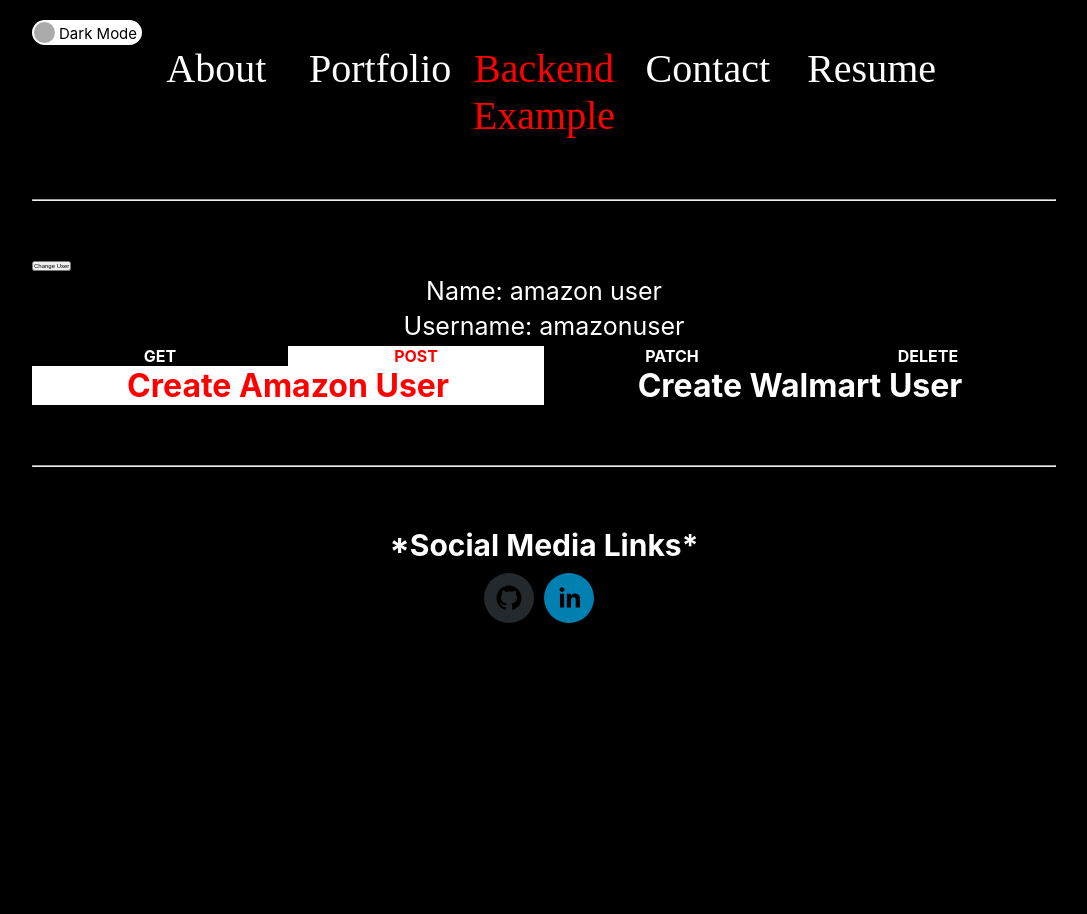
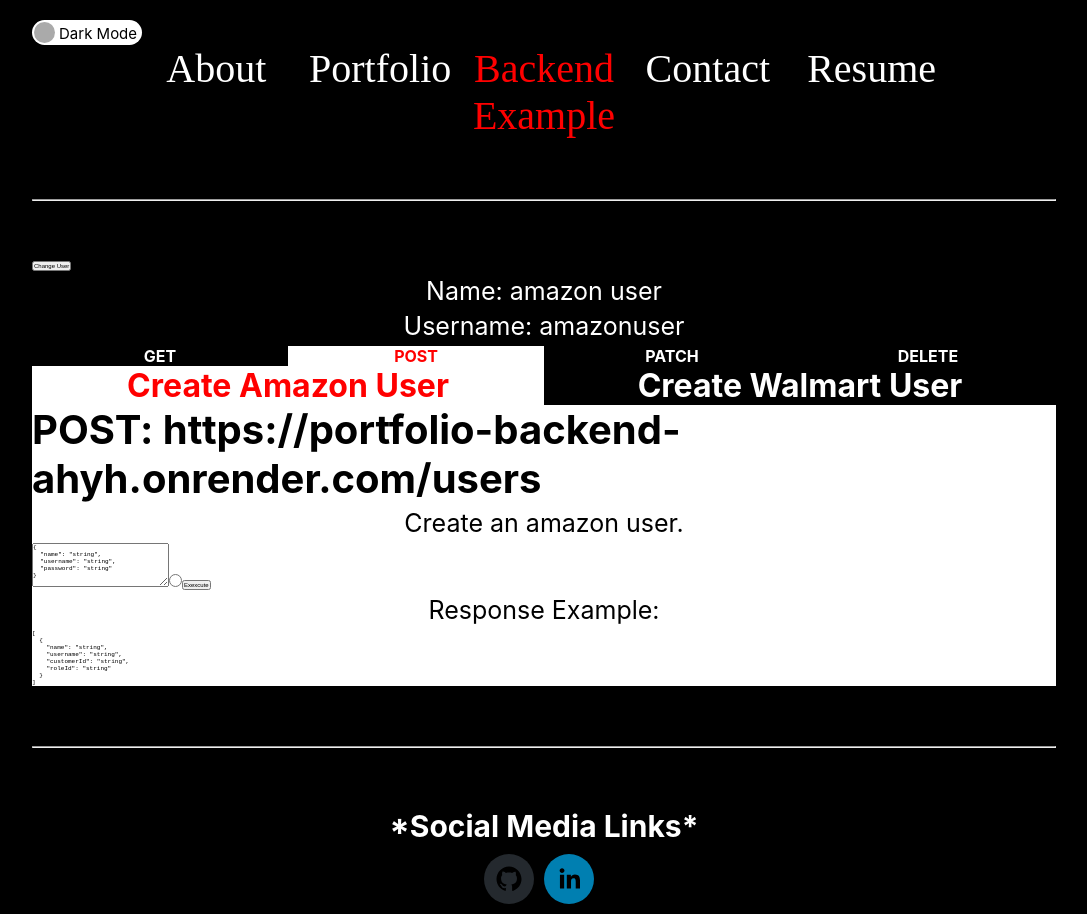
Before and after one commit to mjgiannelli/ts-portfolio, a React (Create React App) app: page / in a window 1280 px wide. Both pictures are taken after a click on the element "POST". Shown: the whole page, without its empty margins (96-1183 px from the left). Before the commit the page ends 820 px from the top, so only its background shows below. Built offline with nearby package versions, Linux system fonts and the light colour scheme.

Commit message:
consolidate api calls, add foundation for post route calls

```diff
--- a/src/app-2d/api/api.ts
+++ b/src/app-2d/api/api.ts
@@ -1,4 +1,4 @@
-import { LoginDTO } from './api.dto';
+import { CreateUserBodyDTO, LoginDTO } from './api.dto';
 
 export class API {
   static apiUrl = 'https://portfolio-backend-ahyh.onrender.com/';
@@ -39,23 +39,11 @@
     return data;
   }
 
-  public static async getAllUsers(token: string) {
-    const resp = await fetch(this.apiUrl + 'users', {
-      method: 'GET',
-      headers: {
-        Authorization: 'Bearer ' + token,
-        'Content-Type': 'application/json',
-        Accept: 'application/json',
-      },
-    });
-    const data = await resp.json();
-    return data;
-  }
-
-  public static async getAllAmazonUsers(token: string) {
-    console.log('customer id: ', this.amazonCustomerId);
+  public static async getAllUsers(token: string, customer?: string) {
     const resp = await fetch(
-      this.apiUrl + 'users/customer/' + this.amazonCustomerId,
+      this.apiUrl +
+        'users' +
+        `/${customer === 'amazon' ? `/customer/${this.amazonCustomerId}` : customer === 'walmart' ? `/customer/${this.walmartCustomerId}` : ''}`,
       {
         method: 'GET',
         headers: {
@@ -69,9 +57,11 @@
     return data;
   }
 
-  public static async getAllWalmartUsers(token: string) {
+  public static async getUserById(token: string, customer: string) {
     const resp = await fetch(
-      this.apiUrl + 'users/customer/' + this.walmartCustomerId,
+      this.apiUrl +
+        'users/' +
+        `${customer === 'amazon' ? this.amazonUserIdGet : this.walmartUserIdGet}`,
       {
         method: 'GET',
         headers: {
@@ -85,27 +75,21 @@
     return data;
   }
 
-  public static async getAmazonUserById(token: string) {
-    const resp = await fetch(this.apiUrl + 'users/' + this.amazonUserIdGet, {
-      method: 'GET',
+  public static async createUser(
+    token: string,
+    customer: string,
+    body: CreateUserBodyDTO,
+  ) {
+    body.customerId =
+      customer === 'amazon' ? this.amazonCustomerId : this.walmartCustomerId;
+    const resp = await fetch(this.apiUrl + 'users/', {
+      method: 'POST',
       headers: {
         Authorization: 'Bearer ' + token,
         'Content-Type': 'application/json',
         Accept: 'application/json',
       },
-    });
-    const data = await resp.json();
-    return data;
-  }
-
-  public static async getWalmartUserById(token: string) {
-    const resp = await fetch(this.apiUrl + 'users/' + this.walmartUserIdGet, {
-      method: 'GET',
-      headers: {
-        Authorization: 'Bearer ' + token,
-        'Content-Type': 'application/json',
-        Accept: 'application/json',
-      },
+      body: JSON.stringify(body),
     });
     const data = await resp.json();
     return data;
--- a/src/app-2d/components/api-routes/api-routes.tsx
+++ b/src/app-2d/components/api-routes/api-routes.tsx
@@ -2,6 +2,7 @@
 import { API } from '../../api/api';
 import Route from '../route/route';
 import './api-routes.scss';
+import { CreateUserBodyDTO } from '../../api/api.dto';
 
 export interface ApiRoutesProps {
   token: string;
@@ -10,6 +11,11 @@
 const ApiRoutes: React.FC<ApiRoutesProps> = ({ token }) => {
   const [activeReq, setActiveReq] = useState<string>('get');
   const [activeRoute, setActiveRoute] = useState<string>('get-all');
+  const [createUserBody, setCreateUserBody] = useState<CreateUserBodyDTO>({
+    name: '',
+    username: '',
+    password: '',
+  });
   const [error, setError] = useState<boolean>(false);
 
   return (
@@ -129,7 +135,7 @@
                       },
                     ],
                   }}
-                  req={() => API.getAllAmazonUsers(token)}
+                  req={() => API.getAllUsers(token, 'amazon')}
                   className="req-container"
                 />
               ) : activeRoute === 'get-all-walmart' ? (
@@ -147,7 +153,7 @@
                       },
                     ],
                   }}
-                  req={() => API.getAllWalmartUsers(token)}
+                  req={() => API.getAllUsers(token, 'walmart')}
                   className="req-container"
                 />
               ) : activeRoute === 'get-an-amazon' ? (
@@ -163,7 +169,7 @@
                       roleId: 'string',
                     },
                   }}
-                  req={() => API.getAmazonUserById(token)}
+                  req={() => API.getUserById(token, 'amazon')}
                   className="req-container"
                 />
               ) : activeRoute === 'get-a-walmart' ? (
@@ -179,7 +185,7 @@
                       roleId: 'string',
                     },
                   }}
-                  req={() => API.getWalmartUserById(token)}
+                  req={() => API.getUserById(token, 'walmart')}
                   className="req-container"
                 />
               ) : null}
@@ -204,6 +210,48 @@
                   Create Walmart User
                 </h1>
               </div>
+              {activeRoute === 'create-an-amazon' ? (
+                <Route
+                  description="Create an amazon user."
+                  url="https://portfolio-backend-ahyh.onrender.com/users"
+                  reqType="POST"
+                  createBody={{
+                    name: 'string',
+                    username: 'string',
+                    password: 'string',
+                  }}
+                  response={{
+                    data: [
+                      {
+                        name: 'string',
+                        username: 'string',
+                        customerId: 'string',
+                        roleId: 'string',
+                      },
+                    ],
+                  }}
+                  req={() => API.createUser(token, 'amazon', createUserBody)}
+                  className="req-container"
+                />
+              ) : activeRoute === 'create-a-walmart' ? (
+                <Route
+                  description="Get all Amazon users in database."
+                  url="https://portfolio-backend-ahyh.onrender.com/users"
+                  reqType="GET"
+                  response={{
+                    data: [
+                      {
+                        name: 'string',
+                        username: 'string',
+                        customerId: 'string',
+                        roleId: 'string',
+                      },
+                    ],
+                  }}
+                  req={() => API.createUser(token, 'walmart', createUserBody)}
+                  className="req-container"
+                />
+              ) : null}
             </>
           ) : activeReq === 'patch' ? (
             <>
--- a/src/app-2d/components/route/route.tsx
+++ b/src/app-2d/components/route/route.tsx
@@ -1,13 +1,15 @@
 import { useState } from 'react';
 import './route.scss';
 import Newman from '../newman/newman';
+import { CreateUserBodyDTO, UpdateUserBodyDTO } from '../../api/api.dto';
 
 export interface RouteProps {
   description: string;
   className?: string;
   url: string;
   reqType: string;
-  body?: Record<string, any>;
+  createBody?: CreateUserBodyDTO;
+  updateBody?: UpdateUserBodyDTO;
   response: Record<string, any>;
   req: Function;
 }
@@ -15,7 +17,7 @@
 const Route: React.FC<RouteProps> = ({
   description,
   url,
-  body,
+  createBody,
   response,
   className,
   reqType,
@@ -23,6 +25,9 @@
 }) => {
   const [apiResp, setApiResp] = useState<Record<string, any> | null>(null);
   const [displayNed, setDisplayNed] = useState<boolean>(false);
+  const [requestBody, setRequestBody] = useState<string>(
+    JSON.stringify(createBody, null, 2),
+  );
   const handleRequest = async () => {
     const resp = await req();
     if (resp.error) {
@@ -47,14 +52,31 @@
         </div>
       ) : (
         <>
-          {body ? <textarea /> : null}
+          {createBody ? (
+            <>
+              <textarea
+                value={requestBody}
+                defaultValue={JSON.stringify(createBody, null, 2)}
+                onChange={(e) => setRequestBody(e.target.value)}
+                rows={6}
+                cols={30}
+              />
+              <input type="radio" name=""></input>
+            </>
+          ) : null}
           <button onClick={() => handleRequest()}>Exexcute</button>
         </>
       )}
       {apiResp ? (
-        <pre>{JSON.stringify(apiResp, null, 2)}</pre>
+        <div className="resp-container">
+          <p>Server Response:</p>
+          <pre>{JSON.stringify(apiResp, null, 2)}</pre>
+        </div>
       ) : (
-        <pre>{JSON.stringify(response.data, null, 2)}</pre>
+        <div className="resp-container">
+          <p>Response Example:</p>
+          <pre>{JSON.stringify(response.data, null, 2)}</pre>
+        </div>
       )}
     </div>
   );
```
Also changed, not shown: src/app-2d/api/api.dto.ts (+16 -0 lines).
